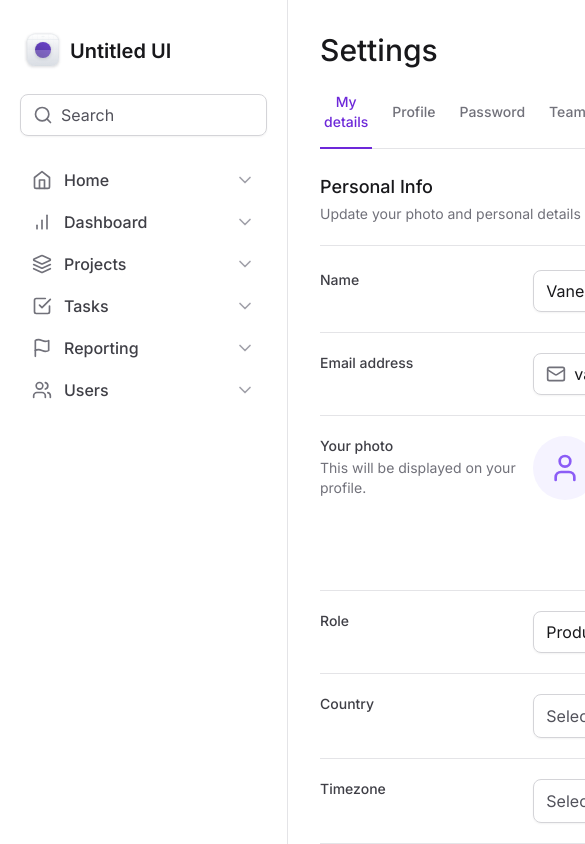
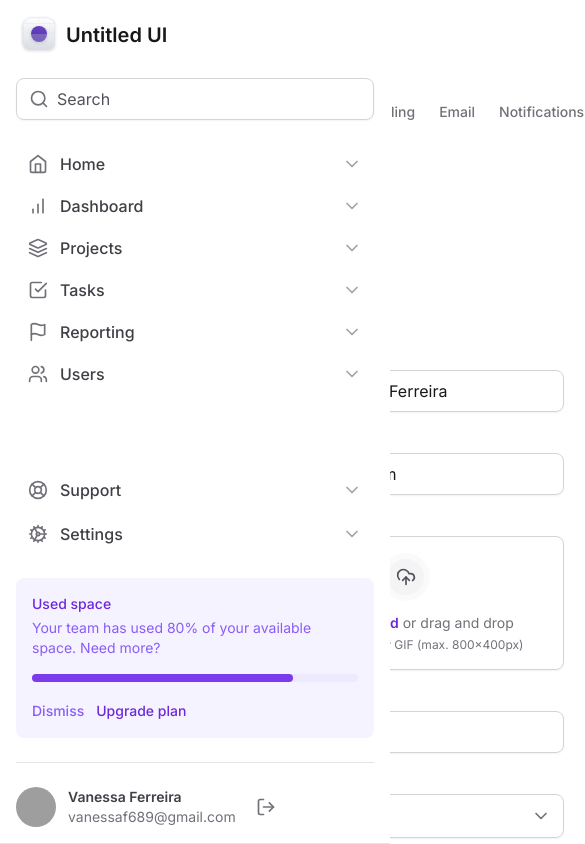
Before and after one commit to Vanessa-Ap-Ferreira/tailwind-next, a Next.js app: page / in a window 390 px wide. Shown: the top 844 px of the page, 585 px wide, since content can reach past the window. Built offline with nearby package versions, Linux system fonts and the light colour scheme; grey boxes are pictures that could not be loaded.

Commit message:
responsividade sidebar

```diff
--- a/src/components/Sidebar/index.tsx
+++ b/src/components/Sidebar/index.tsx
@@ -7,7 +7,7 @@
 
 export function Sidebar() {
   return (
-    <aside className='flex flex-col gap-6 border-r border-zinc-200 px-5 py-8'>
+    <aside className='flex flex-col gap-6 p-4 border-b border-zinc-200 fixed left-0 top-0 right-0 bottom-0 z-20 bg-white lg:right-auto lg:w-80 lg:border-r lg:px-5 lg:py-8 lg:relative'>
       <Logo />
       <InputRoot>
         <InputPrefix>
```
